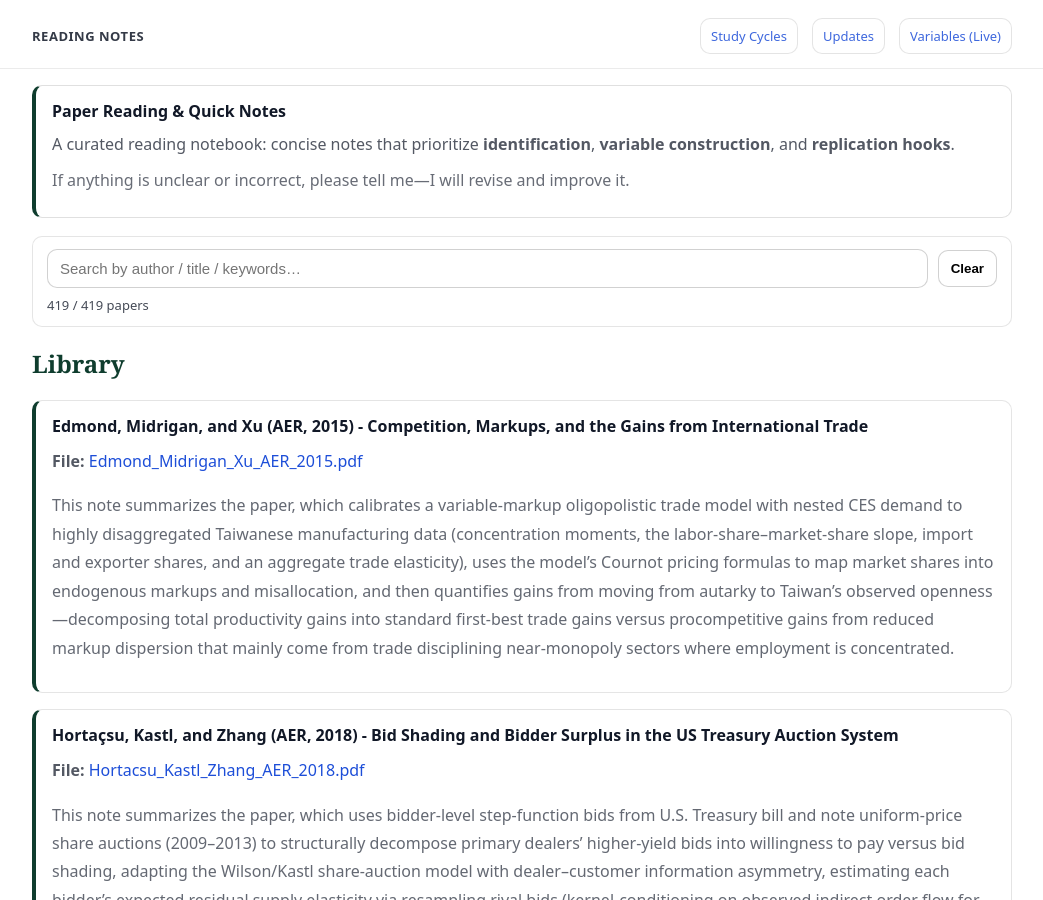
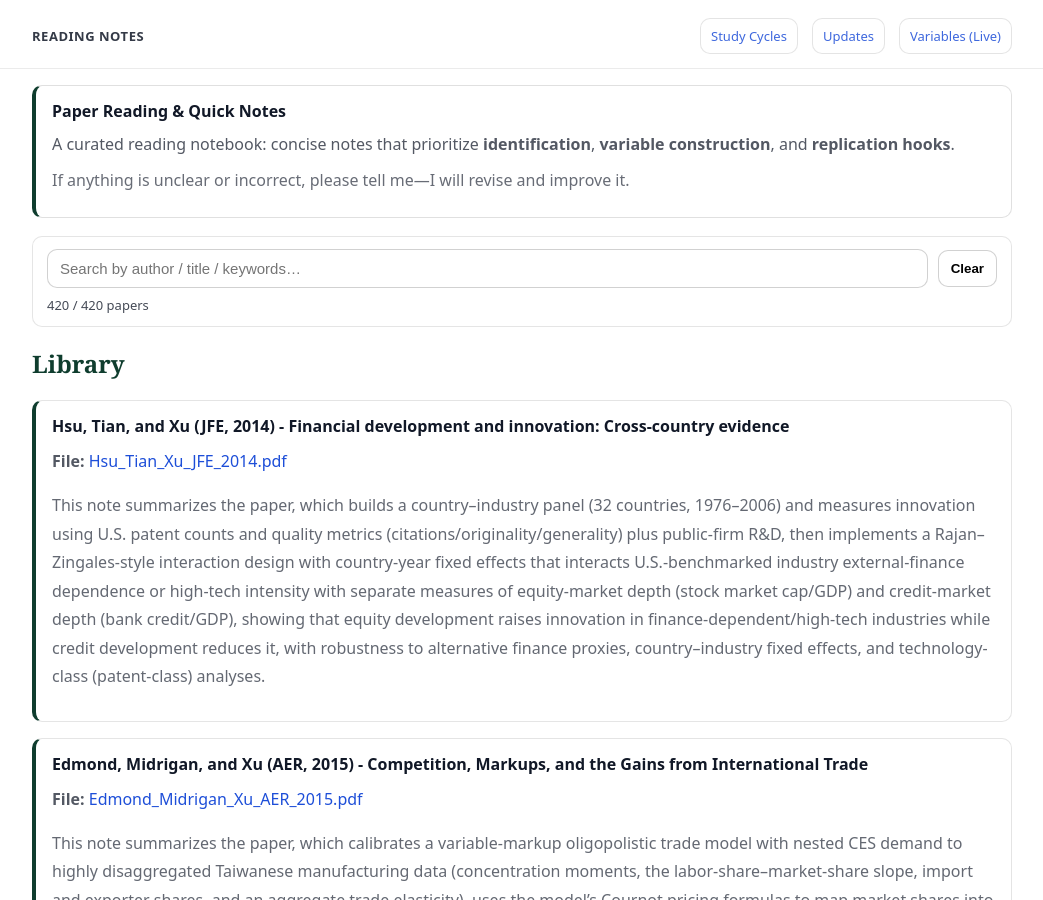
Before and after one commit to yaxinzn/study-archive, a Jekyll site: the page built from reading/index.md, in a window 1280 px wide and 900 px high. Shown: the whole window, without its empty margins (118-1161 px from the left). Built offline with Jekyll 4.4.1, drawn with Linux system fonts in a browser that asks for light colours.

Commit message:
Reading: add/update Hsu_Tian_Xu_JFE_2014.pdf

```diff
--- a/_data/reading.yml
+++ b/_data/reading.yml
@@ -1,3 +1,7 @@
+- title: "Hsu, Tian, and Xu (JFE, 2014) - Financial development and innovation: Cross-country evidence"
+  file: "Hsu_Tian_Xu_JFE_2014.pdf"
+  desc: "This note summarizes the paper, which builds a country–industry panel (32 countries, 1976–2006) and measures innovation using U.S. patent counts and quality metrics (citations/originality/generality) plus public-firm R&D, then implements a Rajan–Zingales-style interaction design with country-year fixed effects that interacts U.S.-benchmarked industry external-finance dependence or high-tech intensity with separate measures of equity-market depth (stock market cap/GDP) and credit-market depth (bank credit/GDP), showing that equity development raises innovation in finance-dependent/high-tech industries while credit development reduces it, with robustness to alternative finance proxies, country–industry fixed effects, and technology-class (patent-class) analyses."
+
 - title: "Edmond, Midrigan, and Xu (AER, 2015) - Competition, Markups, and the Gains from International Trade"
   file: "Edmond_Midrigan_Xu_AER_2015.pdf"
   desc: "This note summarizes the paper, which calibrates a variable-markup oligopolistic trade model with nested CES demand to highly disaggregated Taiwanese manufacturing data (concentration moments, the labor-share–market-share slope, import and exporter shares, and an aggregate trade elasticity), uses the model’s Cournot pricing formulas to map market shares into endogenous markups and misallocation, and then quantifies gains from moving from autarky to Taiwan’s observed openness—decomposing total productivity gains into standard first-best trade gains versus procompetitive gains from reduced markup dispersion that mainly come from trade disciplining near-monopoly sectors where employment is concentrated."
```
Also changed, not shown: 1 other file.
